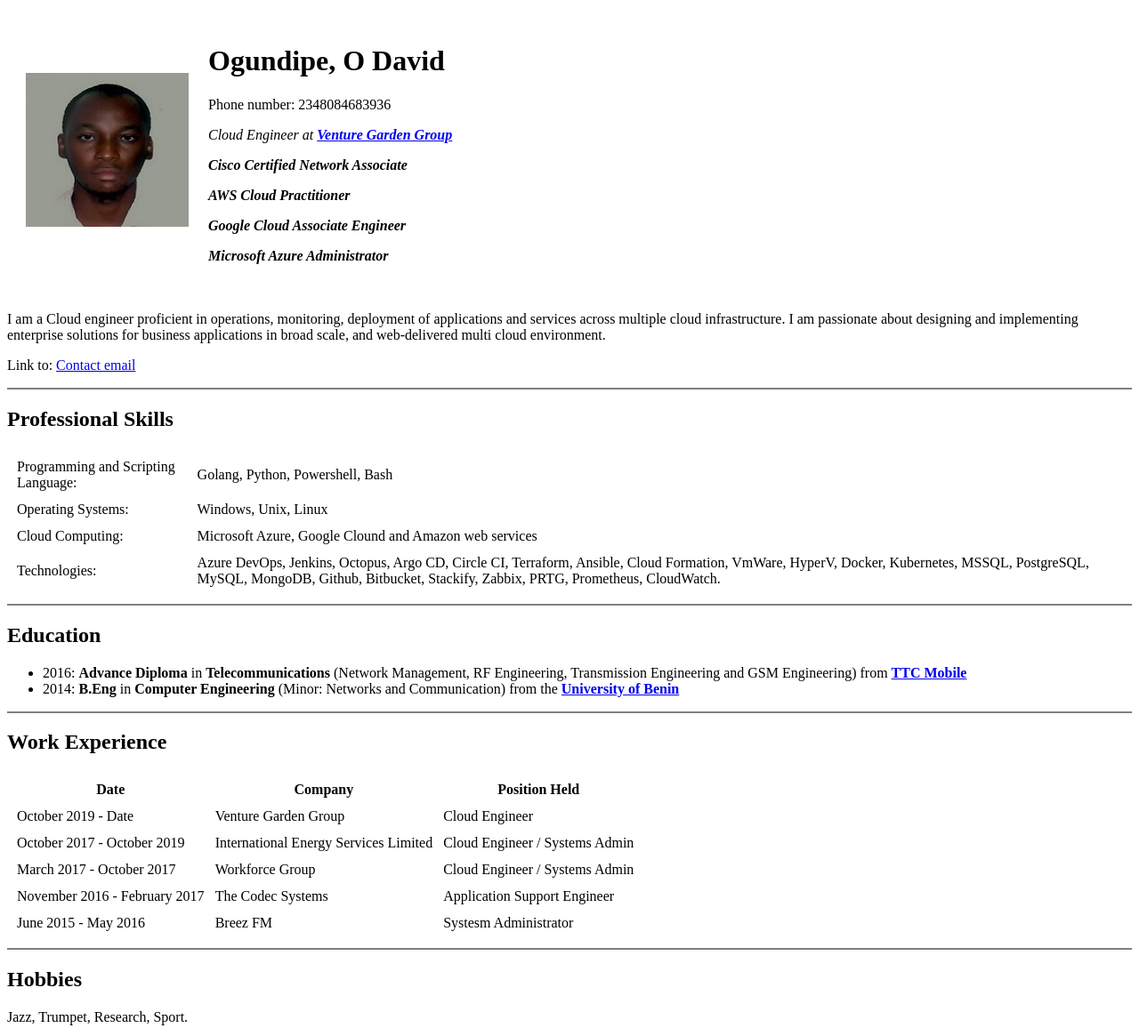
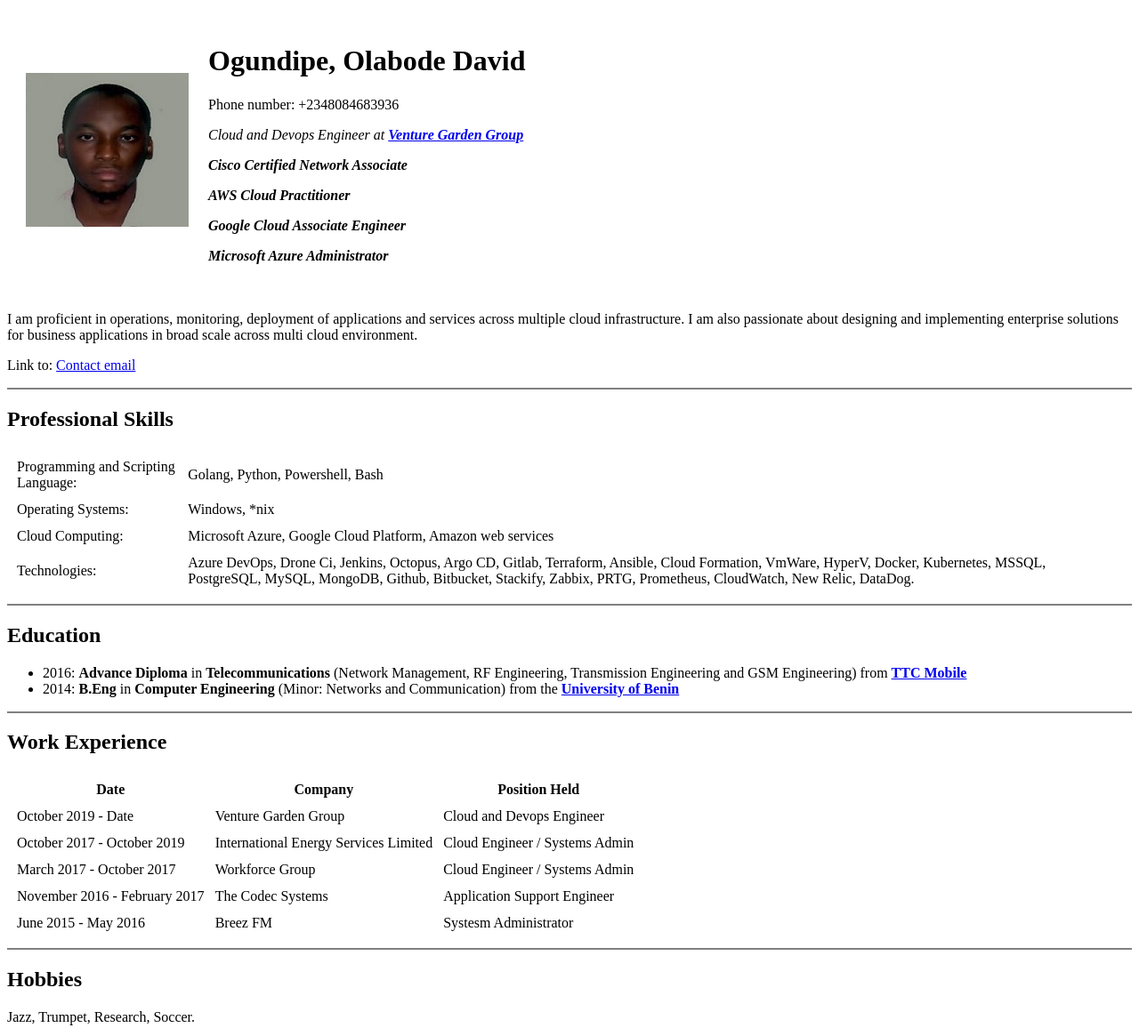
Before and after one commit to bodeabbey/cv, a plain HTML site: page index.html in a window 1280 px wide. Shown: the top 1156 px of the page at 89% size. Drawn offline with Linux system fonts and the light colour scheme.

Commit message:
Update index.html
Update file

```diff
--- a/index.html
+++ b/index.html
@@ -11,9 +11,9 @@
     <tr>
       <td><img src="Dpimage.jpg" alt="Cloud Engineer"></td>
       <td>
-          <h1>Ogundipe, O David</h1>
-          <p>Phone number: 2348084683936 </p>
-          <p><em>Cloud Engineer at <strong><a href="www.venturegardengroup.com" target="_blank">Venture Garden Group</a></strong></em></p>
+          <h1>Ogundipe, Olabode David</h1>
+          <p>Phone number: +2348084683936 </p>
+          <p><em>Cloud and Devops Engineer at <strong><a href="www.venturegardengroup.com" target="_blank">Venture Garden Group</a></strong></em></p>
           <p><em><strong>Cisco Certified Network Associate</strong></em></p>
           <p><em><strong>AWS Cloud Practitioner</strong></em></p>
           <p><em><strong>Google Cloud Associate Engineer</em></p>
@@ -21,7 +21,7 @@
       </td>
     </tr>
   </table>
-  <p>I am a Cloud engineer proficient in operations, monitoring, deployment of applications and services across multiple cloud infrastructure. I am passionate about designing and implementing enterprise solutions for business applications in broad scale, and web-delivered multi cloud environment.</p>
+  <p>I am proficient in operations, monitoring, deployment of applications and services across multiple cloud infrastructure. I am also passionate about designing and implementing enterprise solutions for business applications in broad scale across multi cloud environment.</p>
   <p>Link to: <a href="mailto:ogundipe.olab@gmail.com">Contact email</a></p>
   <hr size=2 noshade>
   <h2>Professional Skills</h2>
@@ -32,15 +32,15 @@
     </tr>
     <tr>
       <td>Operating Systems:</td>
-      <td>Windows, Unix, Linux</td>
+      <td>Windows, *nix</td>
     </tr>
     <tr>
       <td>Cloud Computing:</td>
-      <td>Microsoft Azure, Google Clound and Amazon web services</td>
+      <td>Microsoft Azure, Google Cloud Platform, Amazon web services</td>
     </tr>
     <tr>
       <td>Technologies:</td>
-      <td>Azure DevOps, Jenkins, Octopus, Argo CD, Circle CI, Terraform, Ansible, Cloud Formation, VmWare, HyperV, Docker, Kubernetes, MSSQL, PostgreSQL, MySQL, MongoDB, Github, Bitbucket, Stackify, Zabbix, PRTG, Prometheus, CloudWatch.</td>
+      <td>Azure DevOps, Drone Ci, Jenkins, Octopus, Argo CD, Gitlab, Terraform, Ansible, Cloud Formation, VmWare, HyperV, Docker, Kubernetes, MSSQL, PostgreSQL, MySQL, MongoDB, Github, Bitbucket, Stackify, Zabbix, PRTG, Prometheus, CloudWatch, New Relic, DataDog.</td>
     </tr>
   </table>
   <hr size=2 noshade>
@@ -72,7 +72,7 @@
       <tr>
         <td>October 2019 - Date</td>
         <td>Venture Garden Group</td>
-        <td>Cloud Engineer</td>
+        <td>Cloud and Devops Engineer</td>
       </tr>
       <tr>
         <td>October 2017 - October 2019</td>
@@ -101,7 +101,7 @@
   </table>
   <hr size=2 noshade>
   <h2>Hobbies</h2>
-  <p>Jazz, Trumpet, Research, Sport.</p>
+  <p>Jazz, Trumpet, Research, Soccer.</p>
   <hr size=2 noshade>
   <h4>For more Enquries, Fill in this for</h4>
   <form class="" action="<hr size=2 noshade>" method="post" enctype="text/plain">
```
